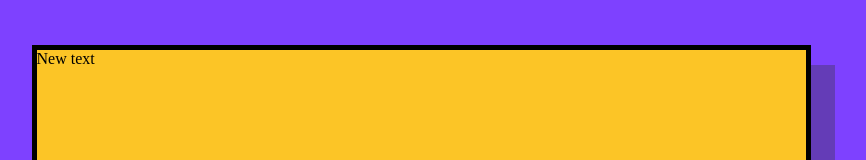
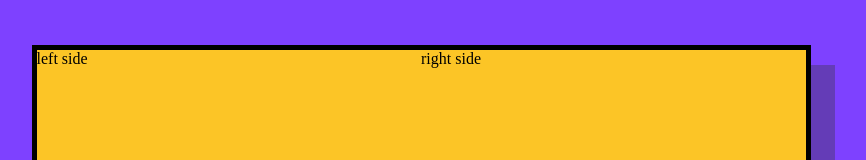
Before and after one commit to PopescuTudor/resume, a React (Vite) app: page / in a window 1280 px wide. Shown: the top 160 px of the page, without its empty margins (223-1089 px from the left). Built offline with nearby package versions, Linux system fonts and the light colour scheme.

Commit message:
created column separation

```diff
--- a/src/App.jsx
+++ b/src/App.jsx
@@ -3,8 +3,13 @@ import Layout from './components/layout';
 import styled from 'styled-components';
 export default function App() {
   return (
-    <Layout>
-      New text
-    </Layout>
+    <Layout
+      left = {
+        <div>left side</div>
+      }
+      right = {
+        <div>right side</div>
+      }
+      />
   )
 }
--- a/src/components/layout.jsx
+++ b/src/components/layout.jsx
@@ -4,7 +4,12 @@ const Layout = (props) => {
   return (
     <Background>
       <Page>
-        {props.children}
+        <Column>
+          {props.left}
+        </Column>
+        <Column>
+          {props.right}
+        </Column>
       </Page>
     </Background>
   )
@@ -12,7 +17,7 @@ const Layout = (props) => {
 
 export default Layout;
 
-const Background = styled.div `
+const Background = styled.div`
   width: 100vw;
   min-height: 100vh;
   display: flex;
@@ -21,7 +26,8 @@ const Background = styled.div `
   background: #7E41FF;
 `;
 
-const Page = styled.div `
+const Page = styled.div`
+  display: flex;
   margin: 45px 58.5px 74px 66.5px;
   width: 769px;
   min-height: 1247px;
@@ -29,4 +35,9 @@ const Page = styled.div `
   border: 5px solid #000;
   background: #FCC526;
   box-shadow: 24px 20px 0px 0px rgba(52, 52, 51, 0.35);
+  flex-direction: row;
 `;
+
+const Column = styled.div`
+  flex: 1;
+`;
```
